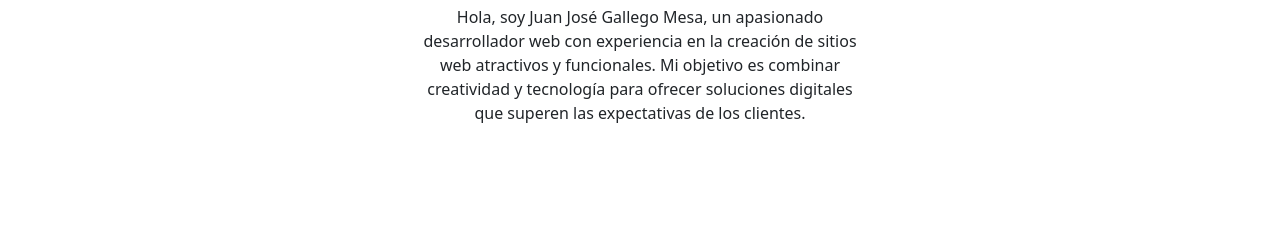
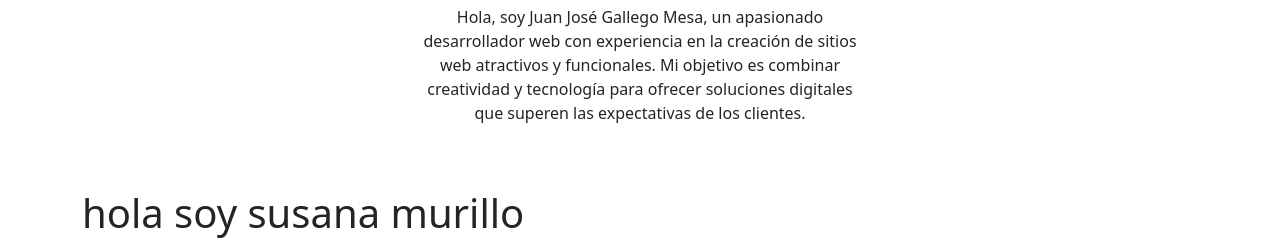
Before and after one commit to salazco/juanjosegallego, a plain HTML site: page index.html in a window 1280 px wide. Shown: the part 768-1013 px from the top of the page. Before the commit the page ends 957 px from the top, so only its background shows below. Drawn offline with nearby package versions, Linux system fonts and the light colour scheme.

Commit message:
puse mi nombre

```diff
--- a/index.html
+++ b/index.html
@@ -22,6 +22,16 @@
         </div>
     </section>
 
+
+
+    <section class="container">
+        <div class="row">
+            <div class="col-12">
+                <h1>hola soy susana murillo</h1>
+            </div>
+        </div>
+     </section>
+
     <script src="https://cdn.jsdelivr.net/npm/bootstrap@5.3.8/dist/js/bootstrap.bundle.min.js" integrity="sha384-FKyoEForCGlyvwx9Hj09JcYn3nv7wiPVlz7YYwJrWVcXK/BmnVDxM+D2scQbITxI" crossorigin="anonymous"></script>
 </body>
 </html>
```
